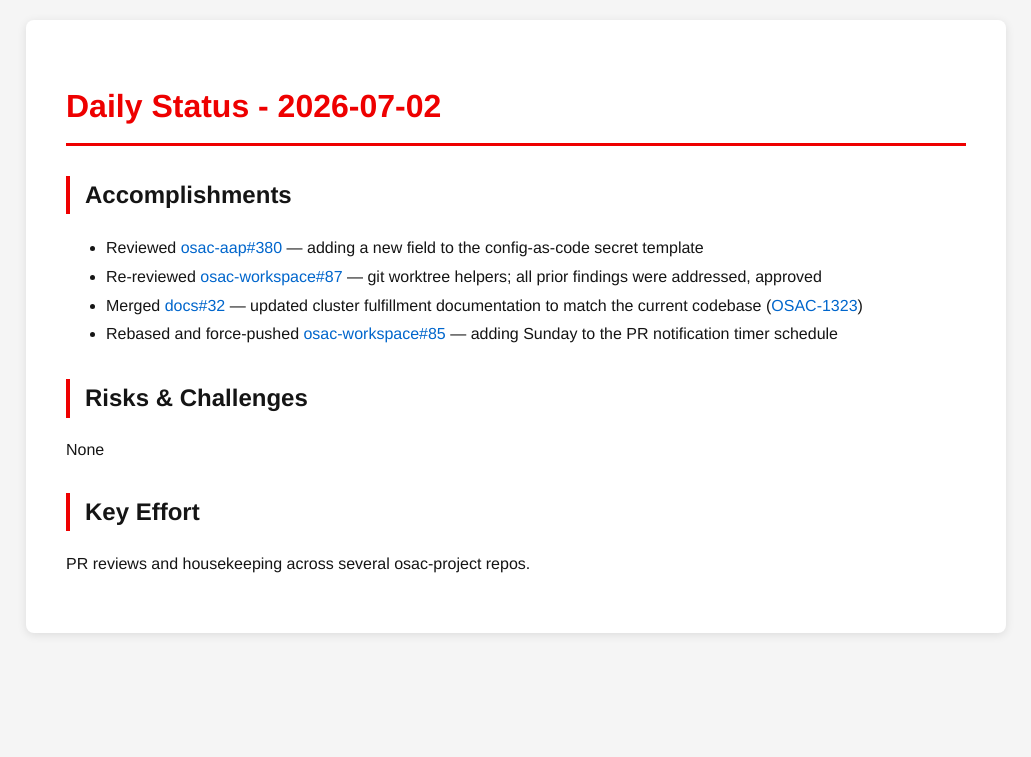
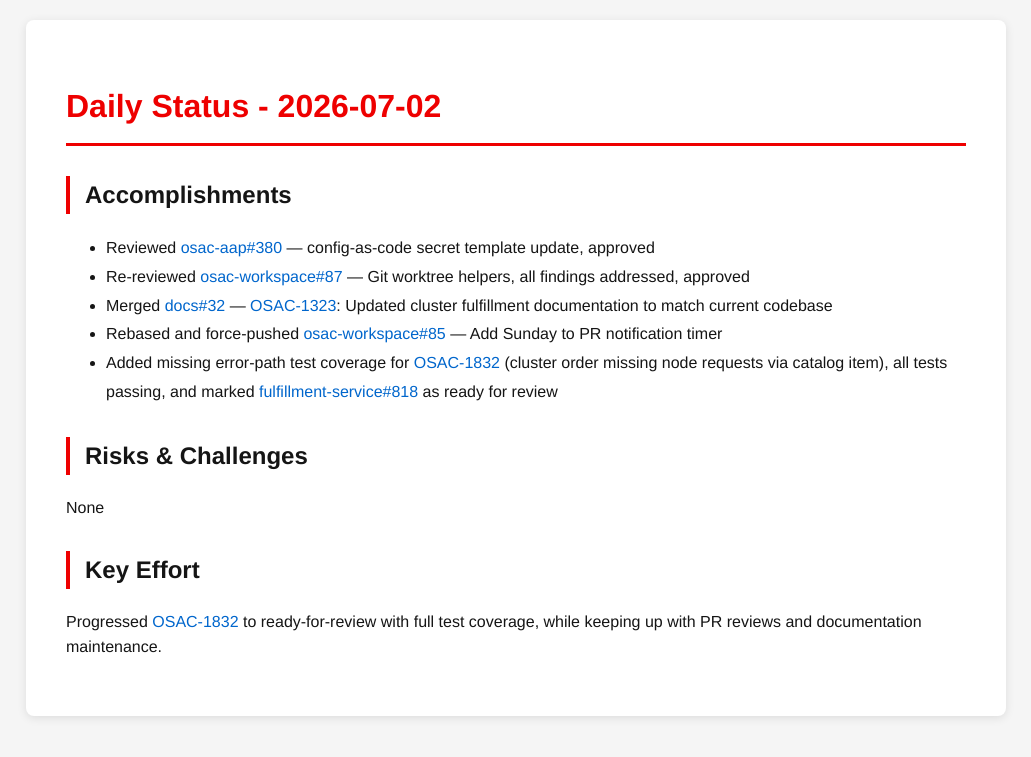
Before and after one commit to tzvatot/daily-status, a Jekyll site: the page built from 2026-07-02.md, in a window 1280 px wide. Shown: the top 757 px of the page, without its empty margins (124-1155 px from the left). Built offline with Jekyll 4.4.1, drawn with Linux system fonts in a browser that asks for light colours.

Commit message:
Daily status update - 2026-07-02

```diff
--- a/2026-07-02.md
+++ b/2026-07-02.md
@@ -7,13 +7,14 @@ date: 2026-07-02
 # Daily Status - 2026-07-02
 
 ## Accomplishments
-- Reviewed [osac-aap#380](https://github.com/osac-project/osac-aap/pull/380) — adding a new field to the config-as-code secret template
-- Re-reviewed [osac-workspace#87](https://github.com/osac-project/osac-workspace/pull/87) — git worktree helpers; all prior findings were addressed, approved
-- Merged [docs#32](https://github.com/osac-project/docs/pull/32) — updated cluster fulfillment documentation to match the current codebase ([OSAC-1323](https://redhat.atlassian.net/browse/OSAC-1323))
-- Rebased and force-pushed [osac-workspace#85](https://github.com/osac-project/osac-workspace/pull/85) — adding Sunday to the PR notification timer schedule
+- Reviewed [osac-aap#380](https://github.com/osac-project/osac-aap/pull/380) — config-as-code secret template update, approved
+- Re-reviewed [osac-workspace#87](https://github.com/osac-project/osac-workspace/pull/87) — Git worktree helpers, all findings addressed, approved
+- Merged [docs#32](https://github.com/osac-project/docs/pull/32) — [OSAC-1323](https://redhat.atlassian.net/browse/OSAC-1323): Updated cluster fulfillment documentation to match current codebase
+- Rebased and force-pushed [osac-workspace#85](https://github.com/osac-project/osac-workspace/pull/85) — Add Sunday to PR notification timer
+- Added missing error-path test coverage for [OSAC-1832](https://redhat.atlassian.net/browse/OSAC-1832) (cluster order missing node requests via catalog item), all tests passing, and marked [fulfillment-service#818](https://github.com/osac-project/fulfillment-service/pull/818) as ready for review
 
 ## Risks & Challenges
 None
 
 ## Key Effort
-PR reviews and housekeeping across several osac-project repos.
+Progressed [OSAC-1832](https://redhat.atlassian.net/browse/OSAC-1832) to ready-for-review with full test coverage, while keeping up with PR reviews and documentation maintenance.
```
